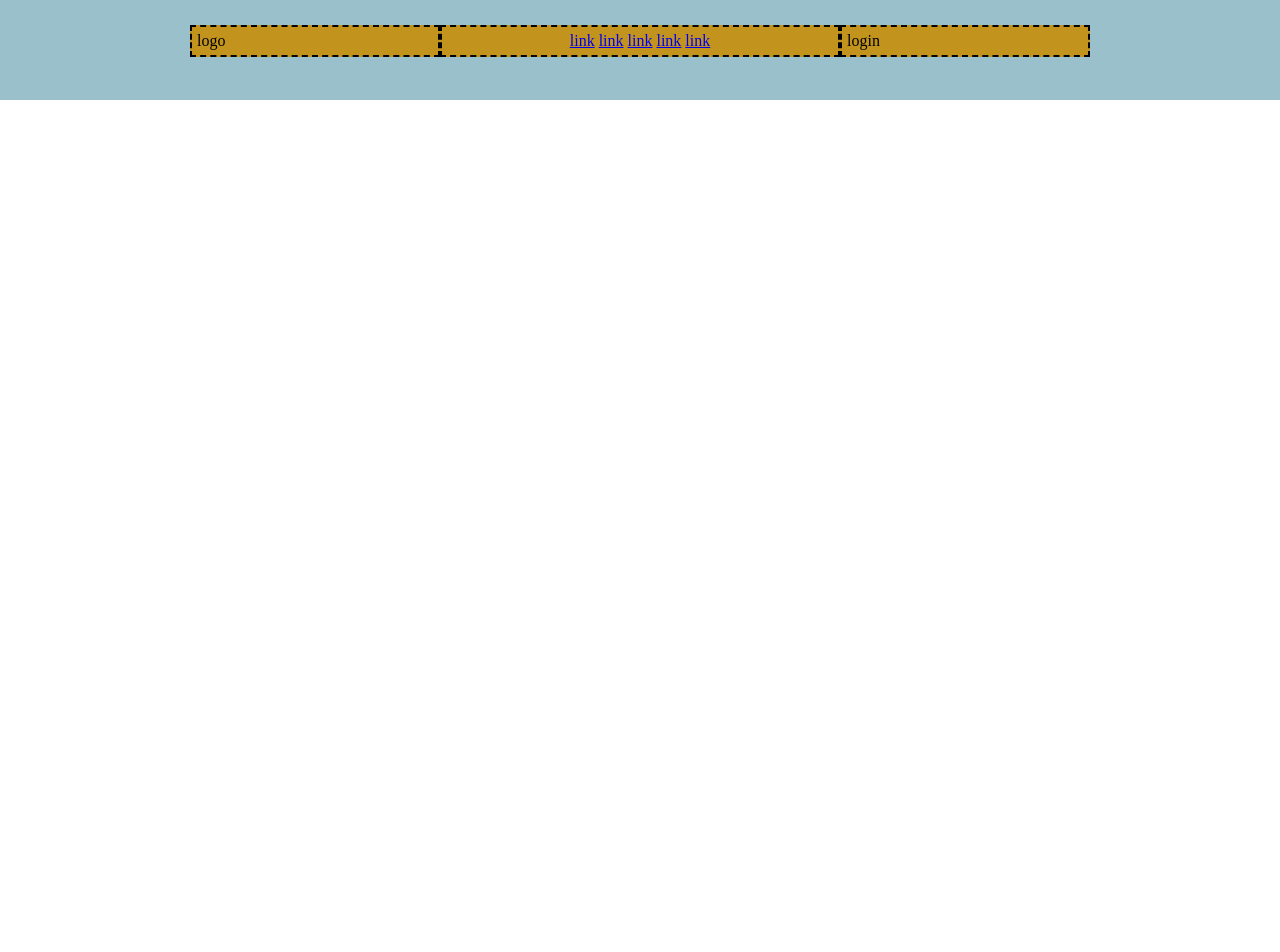
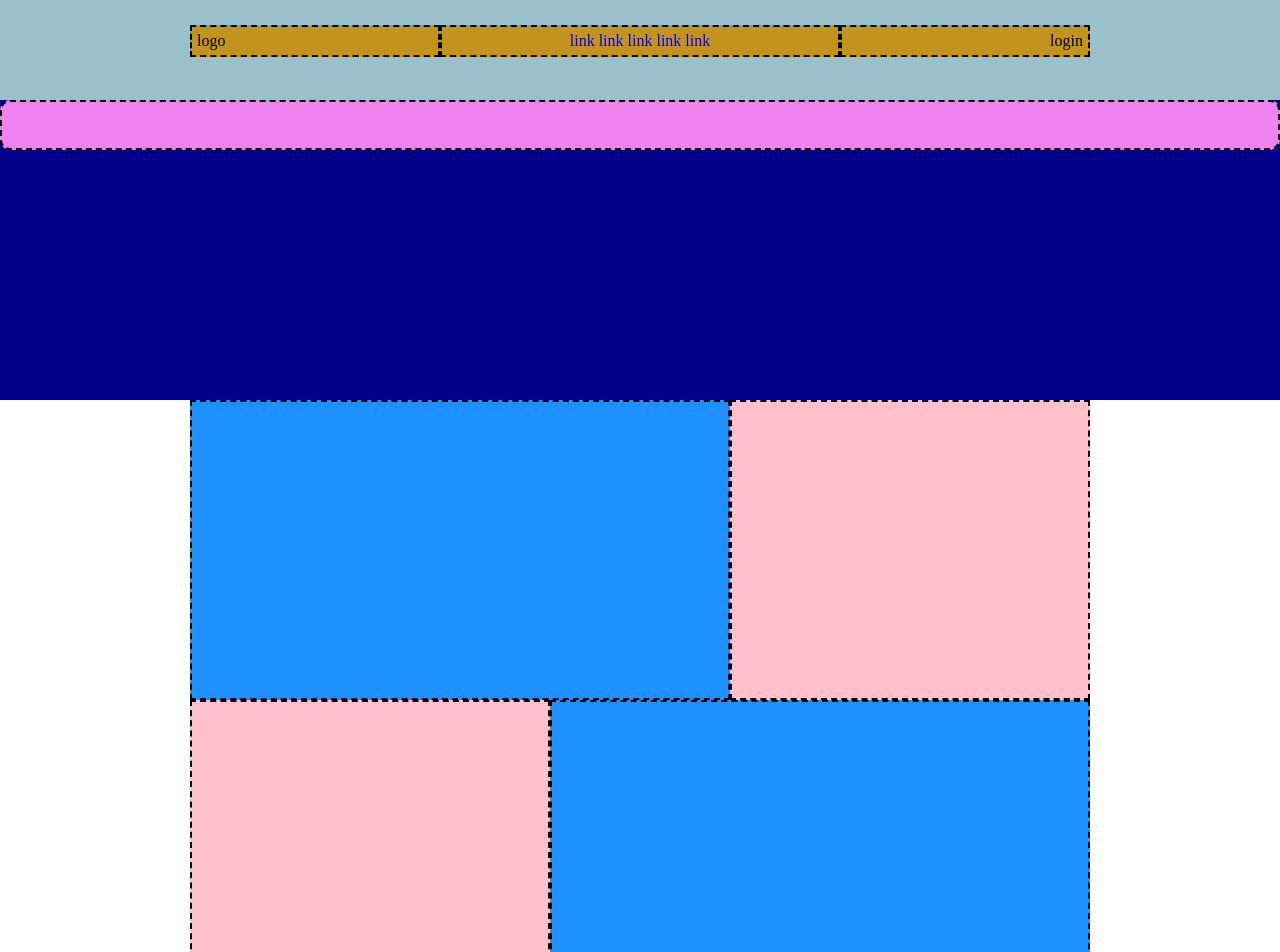
Before and after one commit to Rocca-Francesco/htmlcss-struttura-discord, a plain HTML site: page index.html in a window 1280 px wide. Shown: the top 952 px of the page. Before the commit the page ends 800 px from the top, so only its background shows below. Drawn offline with Linux system fonts and the light colour scheme.

Commit message:
sections principali

```diff
--- a/css/style.css
+++ b/css/style.css
@@ -30,6 +30,15 @@ video {
     display: flex;
 }
 
+#logo,
+#link,
+#login,
+.notizia,
+.col-blu,
+.col-pink {
+    border: 2px dashed black;
+}
+
 /* header */
 
 header {
@@ -48,7 +57,6 @@ header {
 #link,
 #login {
     padding: 5px;
-    border: 2px dashed black;
     justify-content: space-between;
 }
 
@@ -57,7 +65,47 @@ header {
     text-align: center;
 }
 
+a {
+    text-decoration: none;
+}
+
 #logo,
 #login {
     width: 250px;
 }
+
+#login {
+    text-align: right;
+}
+
+/* notizia principale/slider */
+
+#slider {
+    background-color: #00008b;
+    min-height: 300px;
+    padding: 50px auto;
+}
+
+.notizia {
+    background-color: #ee82ee;
+    border-radius: 10px;
+    height: 50px;
+}
+
+/* layout sections */
+
+.col-blu {
+    background-color: #1e90ff;
+    width: 600px;
+    height: 300px;
+}
+
+.col-pink {
+    background-color: #ffc0cb;
+    width: 400px;
+    height: 300px;
+}
+
+.bg-grey {
+    background-color: #d3d3d3;
+}
--- a/index.html
+++ b/index.html
@@ -10,6 +10,7 @@
 </head>
 
 <body>
+    <!-- header -->
     <header>
         <div class="container d-flex intestazione">
             <div id="logo">logo</div>
@@ -23,6 +24,31 @@
             <div id="login">login</div>
         </div>
     </header>
+
+    <!-- notizia principale -->
+    <section id="slider">
+        <div class="notizia">
+
+        </div>
+    </section>
+
+    <!-- layout sections -->
+    <main>
+        <section class="container d-flex">
+            <div class="col-blu"></div>
+            <div class="col-pink"></div>
+        </section>
+
+        <section class="container d-flex bg-grey">
+            <div class="col-pink"></div>
+            <div class="col-blu"></div>
+        </section>
+
+        <section class="container d-flex">
+            <div class="col-blu"></div>
+            <div class="col-pink"></div>
+        </section>
+    </main>
 </body>
 
 </html>
```
